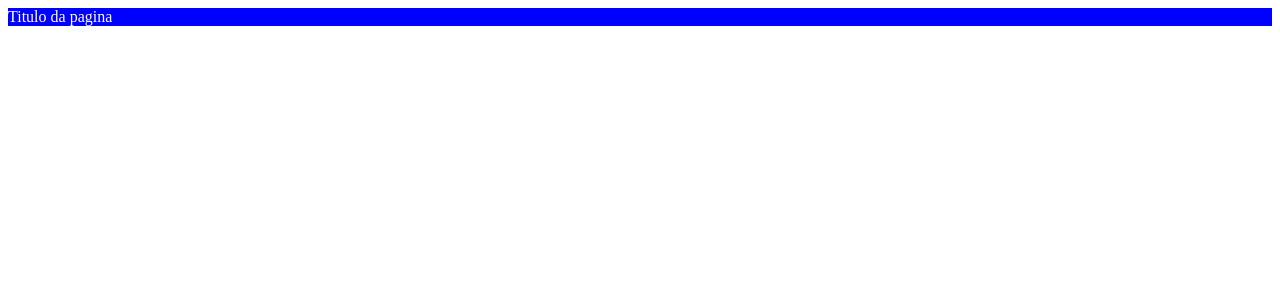
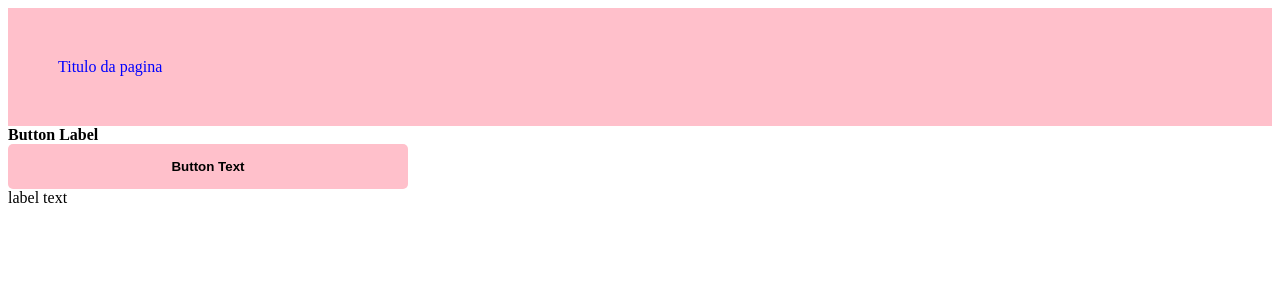
Before and after one commit to Jhon-Byron/Iniciando-Projeto, a Next.js app: page / in a window 1280 px wide. Shown: the top 300 px of the page. Built offline with nearby package versions, Linux system fonts and the light colour scheme.

Commit message:
Criado exemplo com scss

```diff
--- a/package.json
+++ b/package.json
@@ -14,7 +14,8 @@
   "dependencies": {
     "next": "^12.1.6",
     "react": "^18.1.0",
-    "react-dom": "^18.1.0"
+    "react-dom": "^18.1.0",
+    "sass": "^1.52.1"
   },
   "devDependencies": {
     "eslint": "^8.15.0",
--- a/pages/index.jsx
+++ b/pages/index.jsx
@@ -1,5 +1,12 @@
 import Title from '../src/components/title/Title'
+import Button from '../src/components/button/button'
 
 export default function HomePage() {
-  return <Title>Titulo da pagina</Title>
+  return (
+    <>
+      <Title>Titulo da pagina</Title>
+      <Button>Botao</Button>
+      <label>label text</label>
+    </>
+  )
 }
--- /dev/null
+++ b/src/components/button/button.jsx
@@ -0,0 +1,9 @@
+import styles from './button.module.scss'
+export default function Button() {
+  return (
+    <div className={styles.button}>
+      <label>Button Label</label>
+      <button>Button Text</button>
+    </div>
+  )
+}
--- /dev/null
+++ b/src/components/button/button.module.scss
@@ -0,0 +1,22 @@
+$primary-color: blue;
+$second-color: pink;
+
+.button {
+  display: flex;
+  flex-direction: column;
+  max-width: 400px;
+
+  label {
+    font-weight: bold;
+ }
+
+  button {
+    background-color: $second-color;
+    cursor: pointer;
+    font-weight: bold;
+    border: 0;
+    padding: 15px;
+    border-radius: 5px;
+  }
+
+}
--- a/src/components/title/Title.jsx
+++ b/src/components/title/Title.jsx
@@ -1,4 +1,4 @@
-import styles from './title.module.css'
+import styles from './title.module.scss'
 
 export default function Title(props) {
   return <div className={styles.title}>{props.children}</div>
--- a/src/components/title/title.module.css
+++ /dev/null
@@ -1,4 +0,0 @@
-.title {
-  background-color: blue;
-  color: white;
-}
--- /dev/null
+++ b/src/components/title/title.module.scss
@@ -0,0 +1,8 @@
+$primary-color: blue;
+$second-color: pink;
+
+.title {
+  background-color: $second-color;
+  color: $primary-color;
+  padding: 50px;
+}
```
Also changed, not shown: 1 other file (tests, documents, lock files or other folders).
